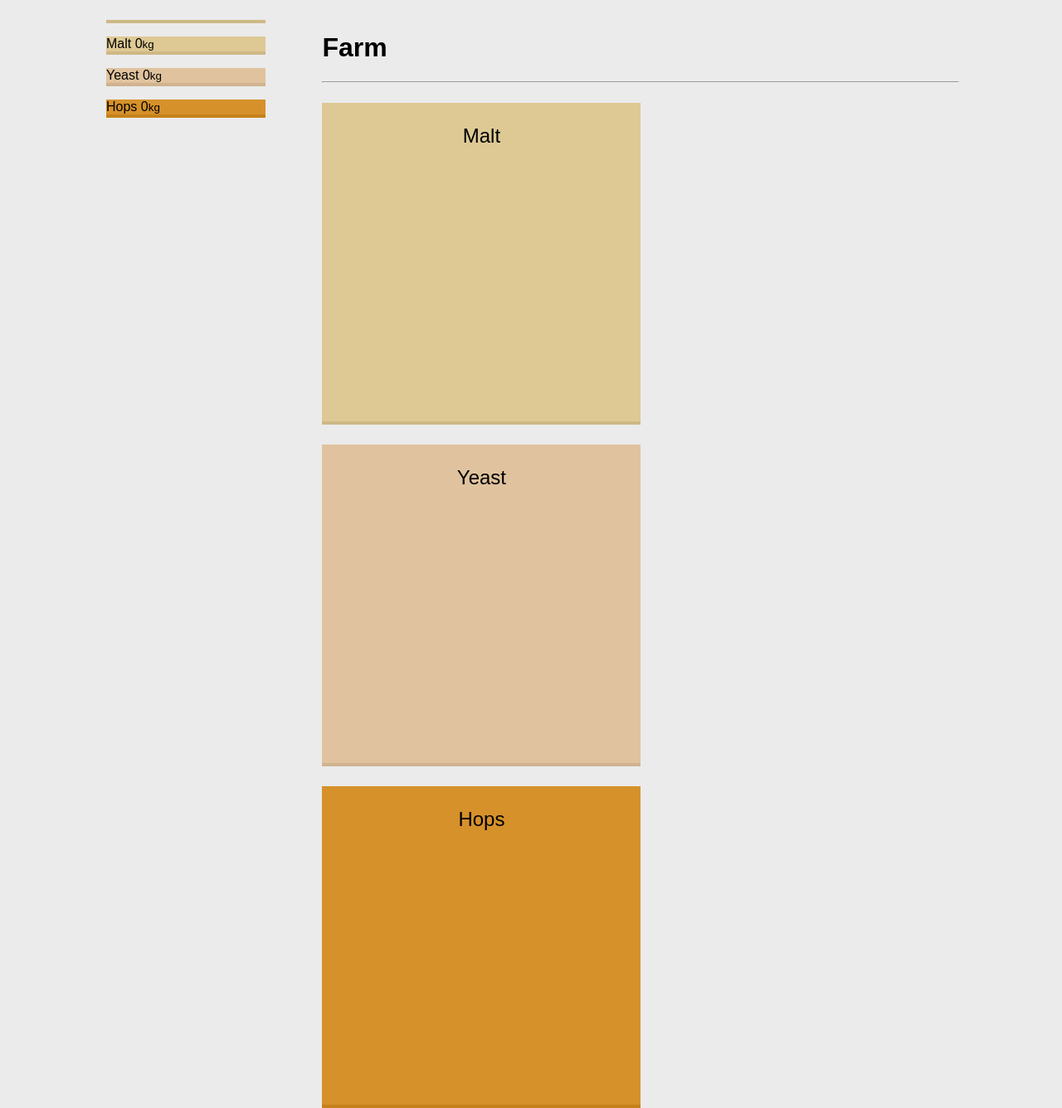
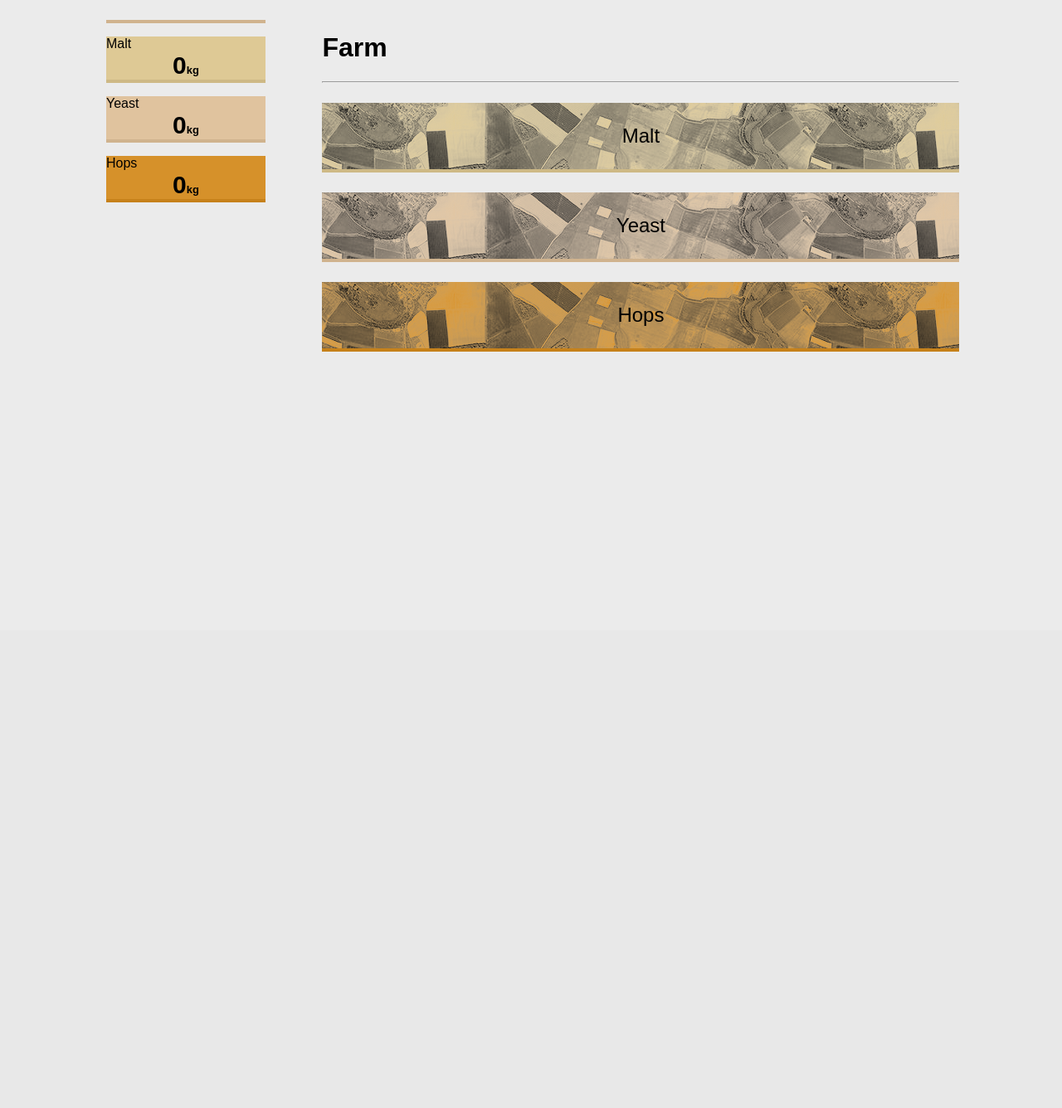
Before and after one commit to HE-Arc/Beer-Empire, a Django app: page /farm in a window 1280 px wide. Shown: the part 40-1376 px from the top of the page at 83% size. After the commit the page ends 464 px from the top, so only its background shows below. Run offline with Django 3.2, Linux system fonts and the light colour scheme; the visitor is signed in with stand-in values (Sample User, id 1); data comes from the database, SQL or seed files in the repository; some web fonts are replaced.

Commit message:
Update CSS

```diff
--- /dev/null
+++ b/Beer.txt
@@ -0,0 +1,3 @@
+Buff
+CipherKey
+Gobronite
--- a/BeerEmpire/Game/static/beerfactory.css
+++ b/BeerEmpire/Game/static/beerfactory.css
@@ -137,22 +137,6 @@ aside{
   border-color: #d0b38e;
 }
 
-.farm{
-  width: 30vw;
-  height: 30vw;
-}
-
-#farmMalt{
-  background:#dec995;
-  border-color: #ceb985;
-}
-#farmHops{
-  background:#d6912a;
-  border-color:#c6811a;
-}
-#farmYeast{
-  background:#e0c39e;
-
 #factory_name{
   background-color:#e0c39e;
   border-color: #d0b38e;
--- a/BeerEmpire/Game/templates/game/factory.html
+++ b/BeerEmpire/Game/templates/game/factory.html
@@ -9,7 +9,11 @@
 		<div class="col-md-12">
 			<h1 class="display-4">Factory</h1>
 			<hr/>
-			<p></p>
+			<div class="gameboard">
+				<div id="engineBuff" class="engine Buff" onclick="">Buff</div>
+				<div id="engineCipherKey" class="engine CipherKey" onclick="">Cipher Key</div>
+				<div id="engineGobronite" class="engine Gobronite" onclick="">Gobronite</div>
+			</div>
 		</div>
 	</div>
 {% endblock %}
```
